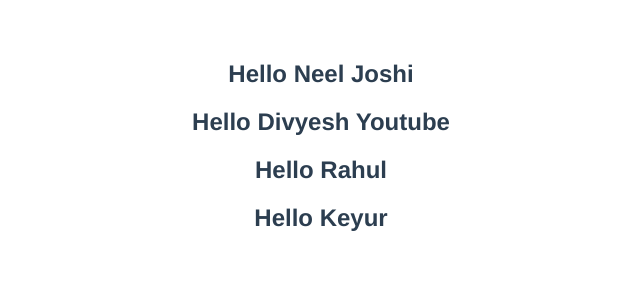
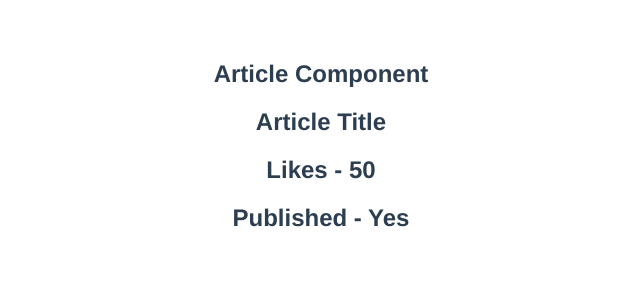
Before and after one commit to divyeshz/vue-components-codevolution, a Vue app: page / in a window 1280 px wide. Shown: the top 300 px of the page, without its empty margins (319-959 px from the left). Built offline with nearby package versions, Linux system fonts and the light colour scheme.

Commit message:
Prop Types and Validations

```diff
--- a/src/App.vue
+++ b/src/App.vue
@@ -1,17 +1,19 @@
 <template>
-  <GreetComponent name="Neel" heroName="Joshi" />
-  <GreetComponent :name="name" :heroName="channel" />
-  <GreetComponent name="Rahul" />
-  <GreetComponent name="Keyur" />
+  <!-- <GreetComponent name="Neel" heroName="Joshi" />
+  <GreetComponent :name="name" :heroName="channel" /> -->
+  <ArticleComponent title="Article Title" :likes="50" :isPublished="true" />
 </template>
 
 <script>
-import GreetComponent from "./components/Greet";
+// import GreetComponent from "./components/Greet";
+import ArticleComponent from './components/Article';
 
 export default {
   name: 'App',
   components: {
-    GreetComponent,
+    // GreetComponent,
+    ArticleComponent,
+
   },
   data() {
     return {
--- /dev/null
+++ b/src/components/Article.vue
@@ -0,0 +1,25 @@
+<template>
+    <div>
+        <h2>Article Component</h2>
+        <h2>{{ title }}</h2>
+        <h2>Likes - {{ likes }}</h2>
+        <h2>Published - {{ isPublished ? 'Yes' : 'No' }}</h2>
+    </div>
+</template>
+
+<script>
+export default {
+    name: 'ArticleComponent',
+    props: {
+        title: {
+            type: String,
+            required: true,
+            default: 'New Default Article'
+        },
+        likes: Number,
+        isPublished: Boolean
+    }
+}
+</script>
+
+<style scoped></style>
```
